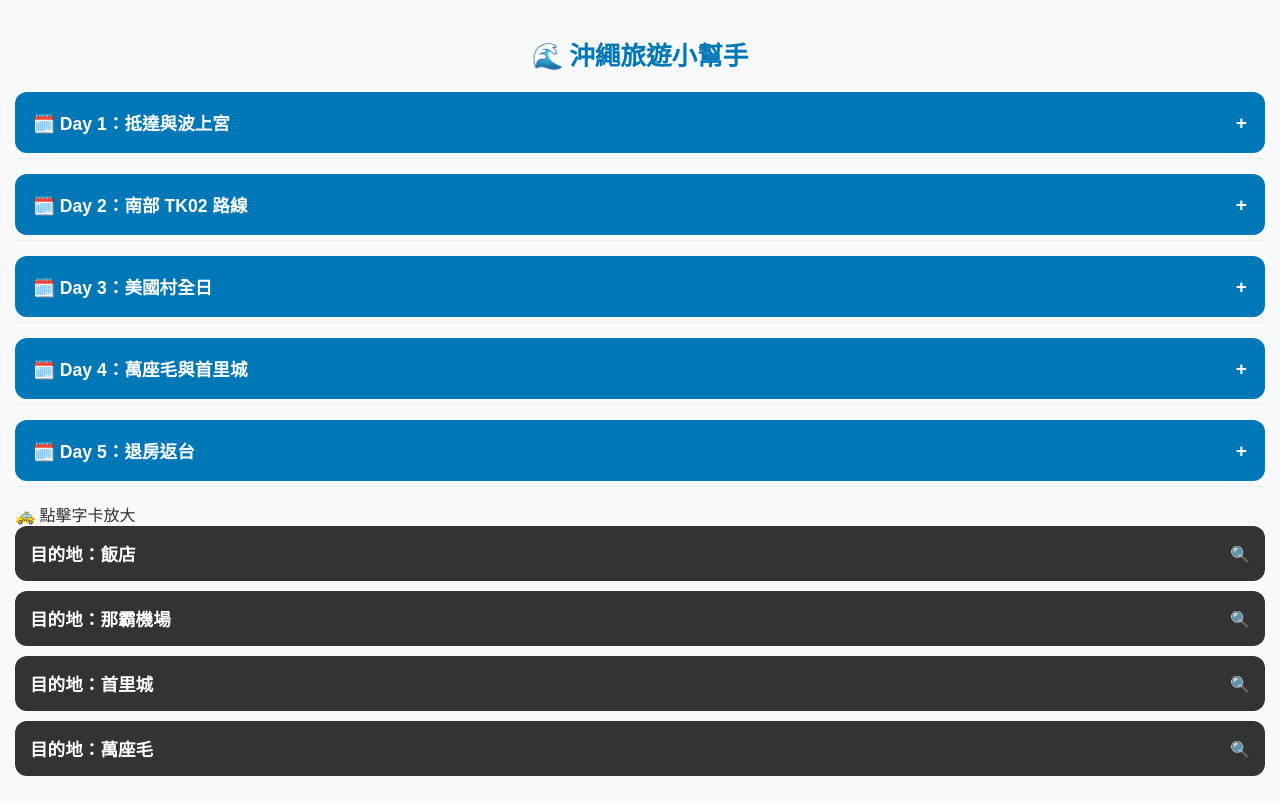
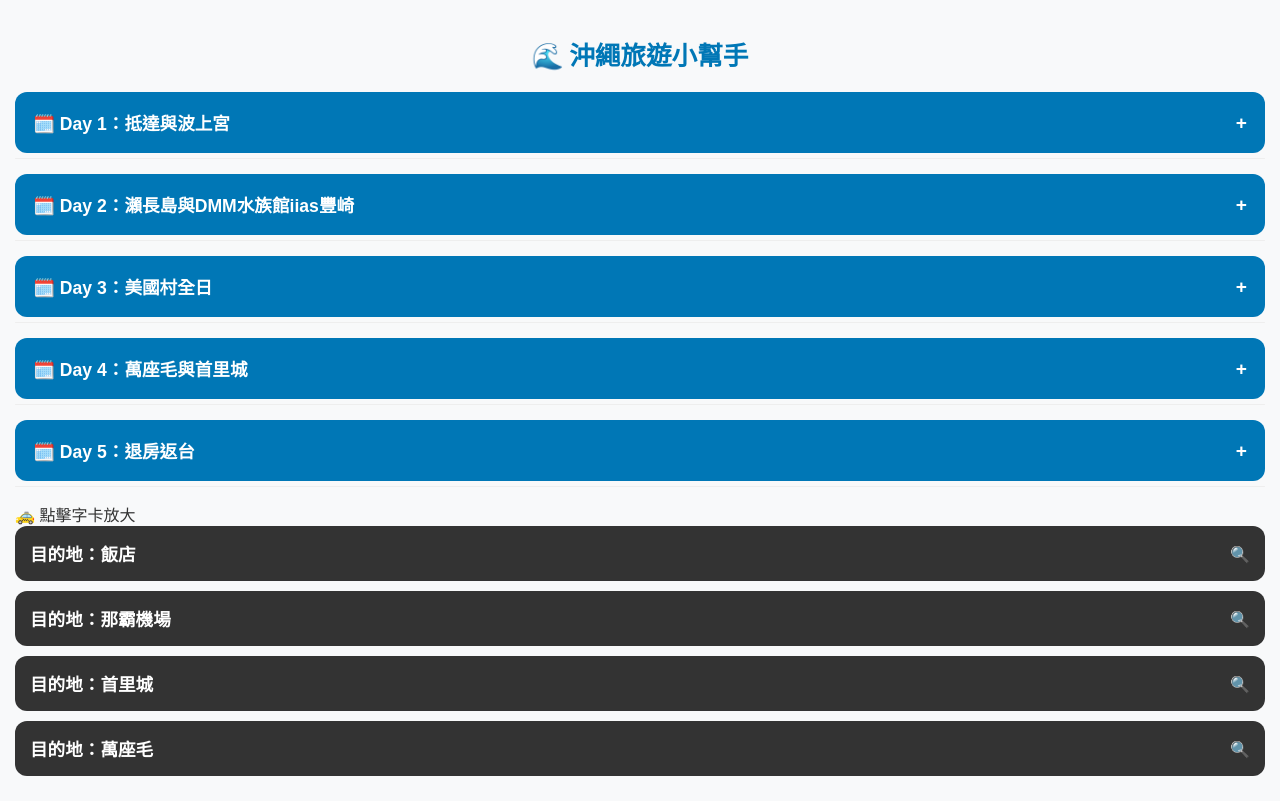
Before and after one commit to zhengda2114-source/OKNY, a plain HTML site: page index.html in a window 1280 px wide. Drawn offline with Linux system fonts and the light colour scheme.

Commit message:
Update index.html

```diff
--- a/index.html
+++ b/index.html
@@ -116,7 +116,7 @@
         </div>
     </div>
 
-    <button class="accordion">🗓️ Day 2：南部 TK02 路線</button>
+    <button class="accordion">🗓️ Day 2：瀨長島與DMM水族館iias豐崎</button>
     <div class="panel">
         <div class="spot-block">
             <span class="spot-name">🏝️ 瀨長島 (Umikaji Terrace)</span>
```
